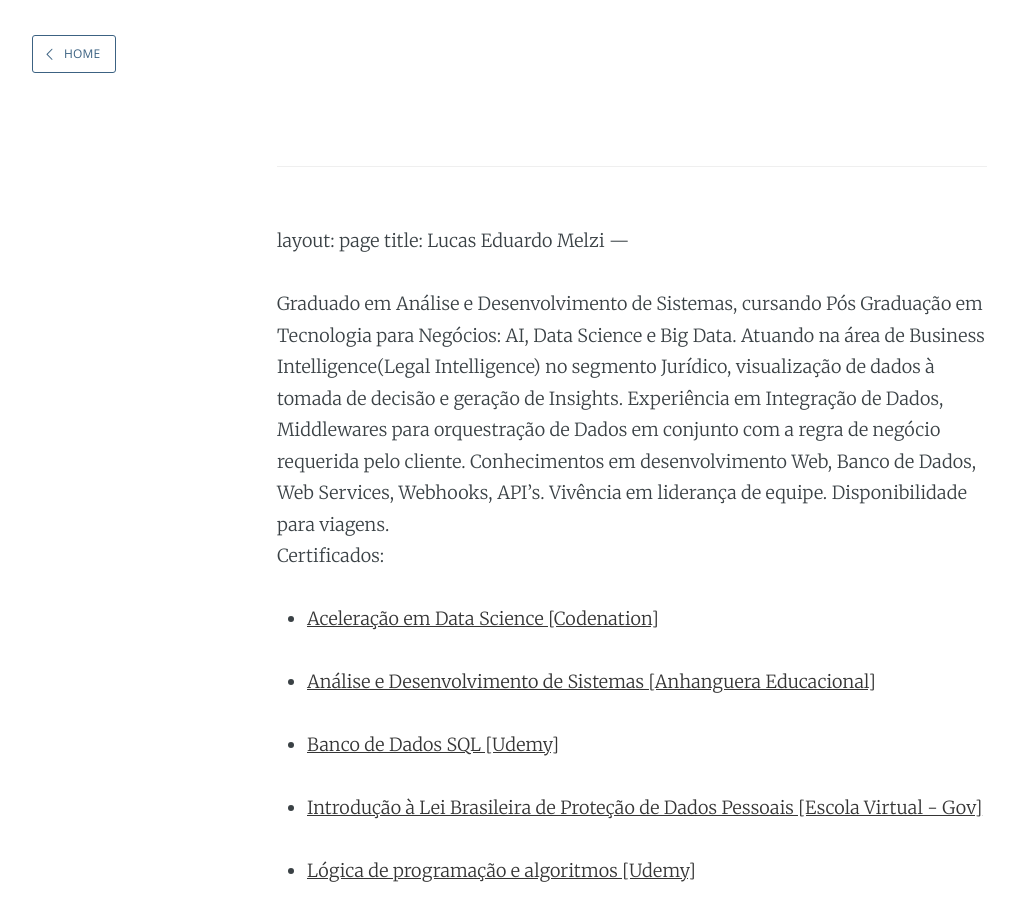
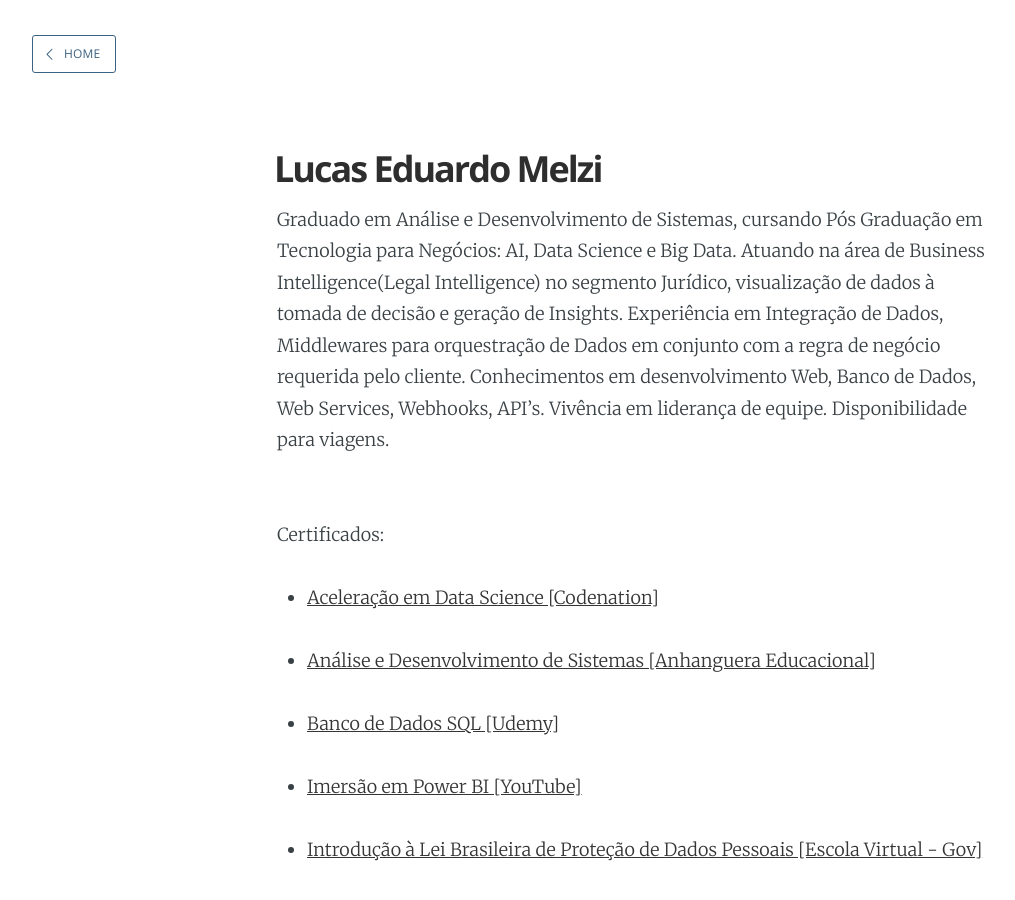
Before and after one commit to melzilucas/melzilucas.github.io, a Jekyll site: the page built from about.md, in a window 1280 px wide and 900 px high. Shown: the whole window, without its empty margins (8-1023 px from the left). Built offline with Jekyll 4.4.1, drawn with Linux system fonts in a browser that asks for light colours; our own code applies the rules of GitHub Pages for plain Markdown files.

Commit message:
Ajusted to about

```diff
--- a/about.md
+++ b/about.md
@@ -1,4 +1,3 @@
-
 ---
 layout: page
 title: Lucas Eduardo Melzi
@@ -8,13 +7,15 @@ Graduado em Análise e Desenvolvimento de Sistemas, cursando Pós Graduação em
 Experiência em Integração de Dados, Middlewares para orquestração de Dados em conjunto com a regra de negócio requerida pelo cliente.
 Conhecimentos em desenvolvimento Web, Banco de Dados, Web Services, Webhooks, API's. Vivência em liderança de equipe.
 Disponibilidade para viagens.
-<br>
-Certificados:
+
+<br>Certificados:
 - [Aceleração em Data Science [Codenation]](https://melzilucas.github.io/assets/images/certificado_codenation.pdf){:target="_blank" rel="noopener"}
 
-- [Análise e Desenvolvimento de Sistemas [Anhanguera Educacional]](https://melzilucas.github.io/assets/images/certificado_codenation.pdf){:target="_blank" rel="noopener"}
+- [Análise e Desenvolvimento de Sistemas [Anhanguera Educacional]](https://melzilucas.github.io/assets/certificados/analise-desenvolvimento-de-sistemas.png){:target="_blank" rel="noopener"}
 
 - [Banco de Dados SQL [Udemy]](https://melzilucas.github.io/assets/certificados/banco-de-dados.jpg){:target="_blank" rel="noopener"}
+
+- [Imersão em Power BI [YouTube]](https://melzilucas.github.io/assets/certificados/Imersao-em-Power-BI.pdf){:target="_blank" rel="noopener"}
 
 - [Introdução à Lei Brasileira de Proteção de Dados Pessoais [Escola Virtual - Gov]](https://melzilucas.github.io/assets/certificados/LGPD.pdf){:target="_blank" rel="noopener"}
 
```
Also changed, not shown: 2 other files.
